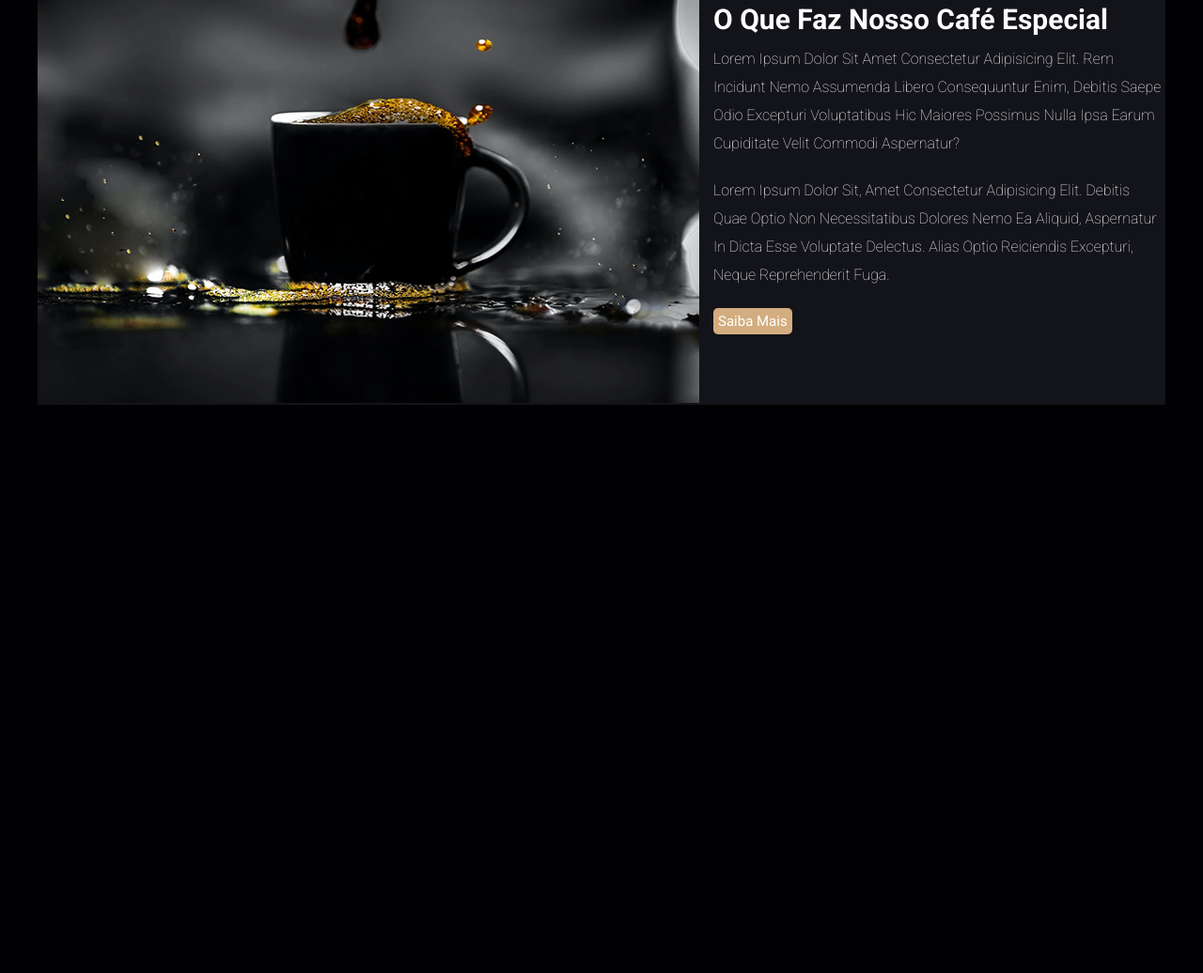
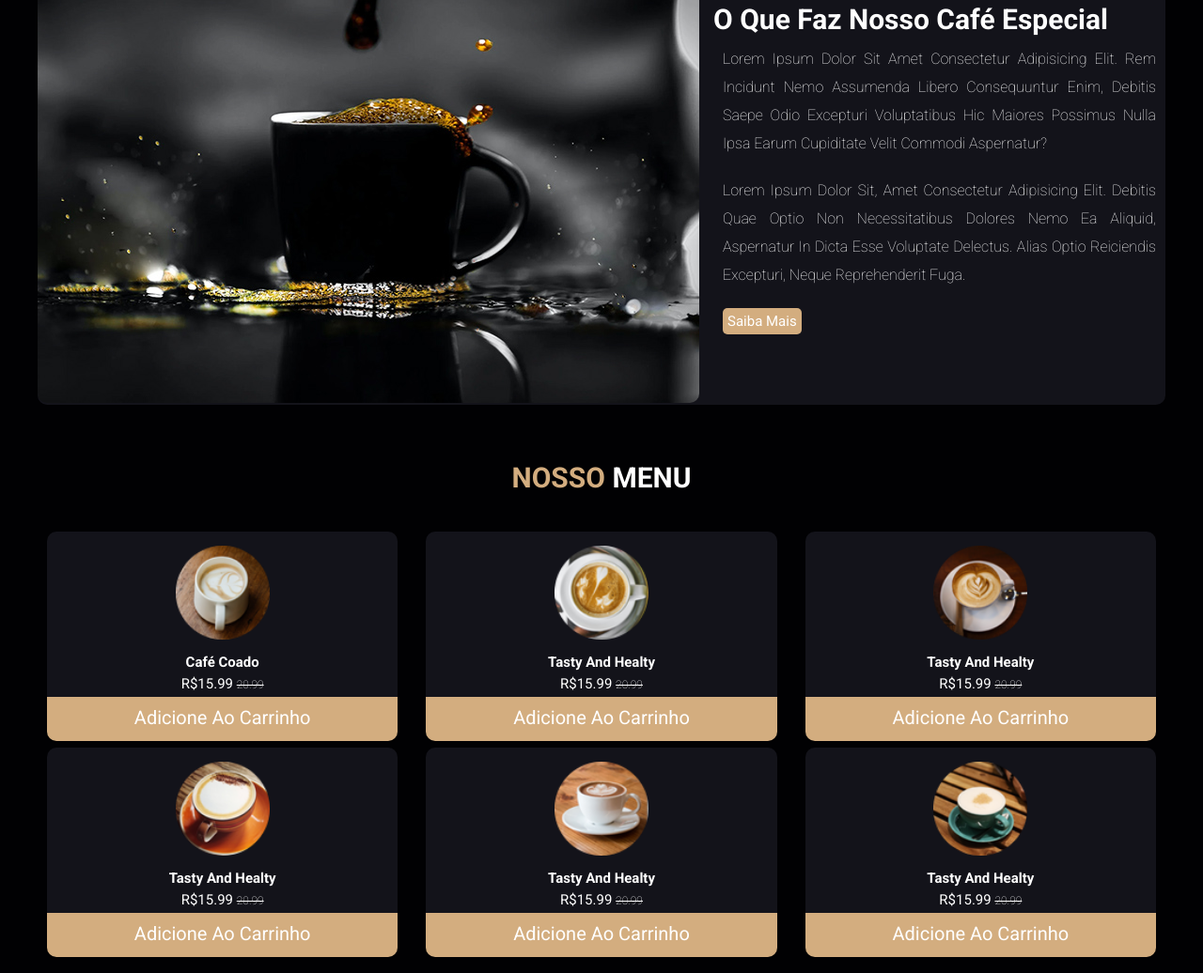
Before and after one commit to Guilherme-Efraim/site-cafeteria, a plain HTML site: page index.html in a window 1280 px wide. Shown: the part 1028-2064 px from the top of the page at 94% size. Before the commit the page ends 1489 px from the top, so only its background shows below. Drawn offline with Linux system fonts and the light colour scheme.

Commit message:
seção de menu concluída

```diff
--- a/index.html
+++ b/index.html
@@ -69,5 +69,72 @@
             </div>
         </div>
     </section>
+    <section id="menu" class="menu">
+        <h1 class="titulo">
+            Nosso <span>Menu</span>
+        </h1>
+        <div class="container-grid">
+            <div class="grid-itens">
+                <img src="./src/imagens/menu-1.png" alt="imagem01">
+                <h2>Café Coado</h2>
+                <p class="menu-preco">
+                    R$15.99 <span>20.99</span>
+                </p>
+                <a href="#" class="btn">
+                    Adicione ao Carrinho
+                </a>
+            </div>
+            <div class="grid-itens">
+                <img src="./src/imagens/menu-2.png" alt="imagem02">
+                <h2>Tasty And Healty</h2>
+                <p class="menu-preco">
+                    R$15.99 <span>20.99</span>
+                </p>
+                <a href="#" class="btn">
+                    Adicione ao Carrinho
+                </a>
+            </div>
+            <div class="grid-itens">
+                <img src="./src/imagens/menu-3.png" alt="imagem03">
+                <h2>Tasty And Healty</h2>
+                <p class="menu-preco">
+                    R$15.99 <span>20.99</span>
+                </p>
+                <a href="#" class="btn">
+                    Adicione ao Carrinho
+                </a>
+            </div>
+            <div class="grid-itens">
+                <img src="./src/imagens/menu-4.png" alt="imagem04">
+                <h2>Tasty And Healty</h2>
+                <p class="menu-preco">
+                    R$15.99 <span>20.99</span>
+                </p>
+                <a href="#" class="btn">
+                    Adicione ao Carrinho
+                </a>
+            </div>
+            <div class="grid-itens">
+                <img src="./src/imagens/menu-5.png" alt="imagem05">
+                <h2>Tasty And Healty</h2>
+                <p class="menu-preco">
+                    R$15.99 <span>20.99</span>
+                </p>
+                <a href="#" class="btn">
+                    Adicione ao Carrinho
+                </a>
+            </div>
+            <div class="grid-itens">
+                <img src="./src/imagens/menu-6.png" alt="imagem06">
+                <h2>Tasty And Healty</h2>
+                <p class="menu-preco">
+                    R$15.99 <span>20.99</span>
+                </p>
+                <a href="#" class="btn">
+                    Adicione ao Carrinho
+                </a>
+            </div>
+        </div>
+    </section>
 </body>
 </html>
--- a/style.css
+++ b/style.css
@@ -130,6 +130,7 @@ div.container-flex {
     align-items: center;
     gap: 1.5rem;
     max-width: 1200px;
+    border-radius: 10px;
     background-color: var(--black);
 }
 
@@ -139,8 +140,61 @@ div.descricao > h1 {
 }
 
 div.descricao > p {
-    padding: 1rem 0;
+    padding: 1rem 1rem;
+    text-align: justify;
     font-size: 1.6rem;
     line-height: 3rem;
     font-weight: 100;
 }
+
+div.descricao > a {
+    margin-left: 1rem;
+}
+
+/*-------------------*/
+
+div.container-grid {
+    display: grid;
+    grid-template-columns: auto auto auto;
+    grid-template-rows: 200px 200px;
+    gap: 20px;
+    padding: 1rem;
+    /* background-color: yellow; */
+}
+
+div.grid-itens {
+    background-color: var(--black);
+    border-radius: 10px;
+}
+
+div.grid-itens img {
+    margin: auto;
+    margin-top: 1.5rem;
+    margin-bottom: 1.5rem;
+    display: block;
+}
+
+div.grid-itens > h2 {
+    text-align: center;
+}
+
+p.menu-preco {
+    margin: 0.5rem 0;
+    text-align: center;
+    font-size: 1.5rem;
+}
+
+p.menu-preco > span {
+    font-size: 1.2rem;
+    font-weight: 100;
+    text-decoration: line-through;
+}
+
+div.grid-itens > a {
+    height: 30px;
+    padding-bottom: 1rem;
+    text-align: center;
+    display: block;
+    margin: auto;
+    border-radius: 0px 0px 10px 10px;
+}
--- a/tela-landscape.css
+++ b/tela-landscape.css
@@ -26,3 +26,45 @@
     width: 35px;
     height: 35px;
 }
+
+/*----------------*/
+
+div.image > img {
+    border-radius: 10px;
+}
+
+
+
+/*----------------*/
+
+div.container-grid {
+    display: grid;
+    grid-template-columns: auto auto auto;
+    grid-template-rows: 200px 200px;
+    gap: 30px;
+    padding: 1rem;
+    /* background-color: yellow; */
+}
+
+div.grid-itens {
+    background-color: var(--black);
+    border-radius: 10px;
+}
+
+div.grid-itens img {
+    width: 100px;
+    margin: auto;
+    margin-top: 1.5rem;
+    margin-bottom: 1.5rem;
+    display: block;
+}
+
+div.grid-itens > a {
+    font-size: 2rem;
+    height: 27px;
+    padding-top: 1rem;
+    text-align: center;
+    display: block;
+    margin: auto;
+    border-radius: 0px 0px 10px 10px;
+}
```
Also changed, not shown: src/imagens/menu-1.png (added), src/imagens/menu-2.png (added), src/imagens/menu-3.png (added), src/imagens/menu-4.png (added), src/imagens/menu-5.png (added), src/imagens/menu-6.png (added).
